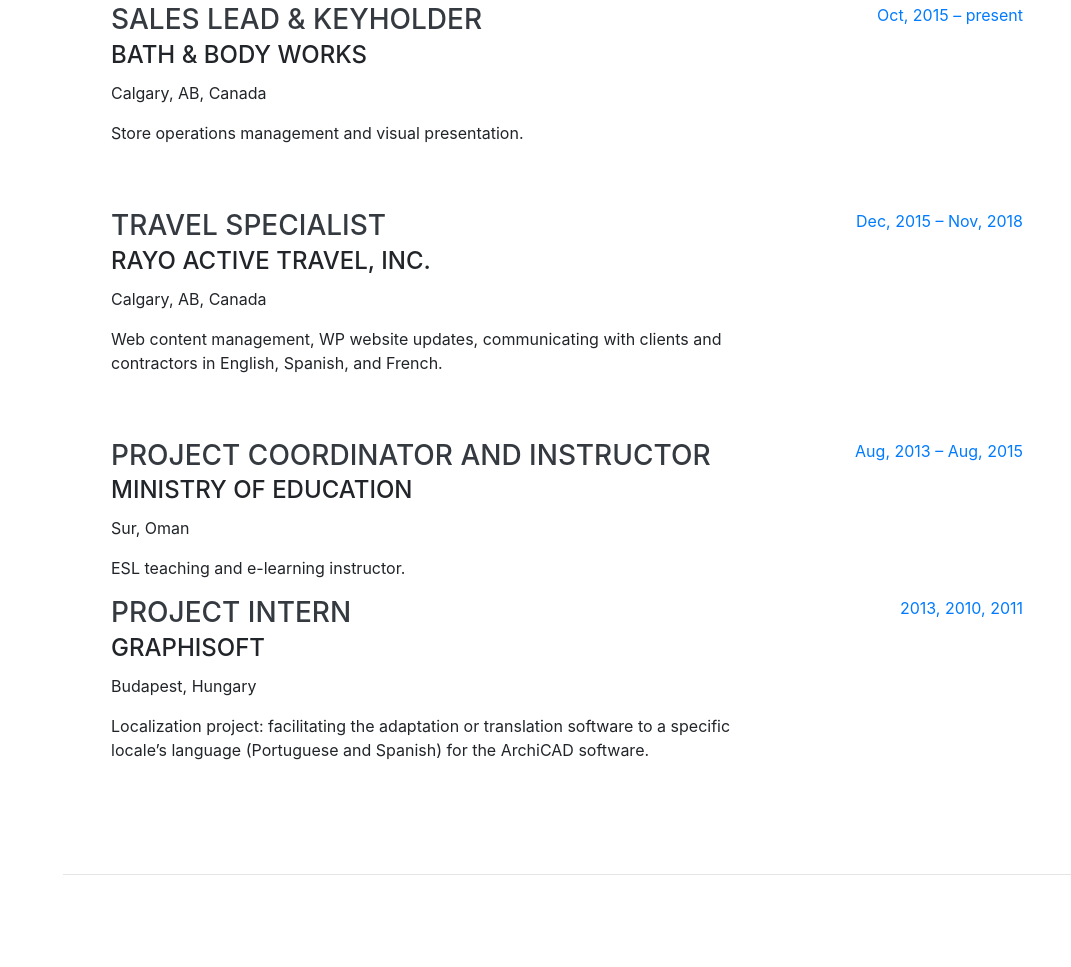
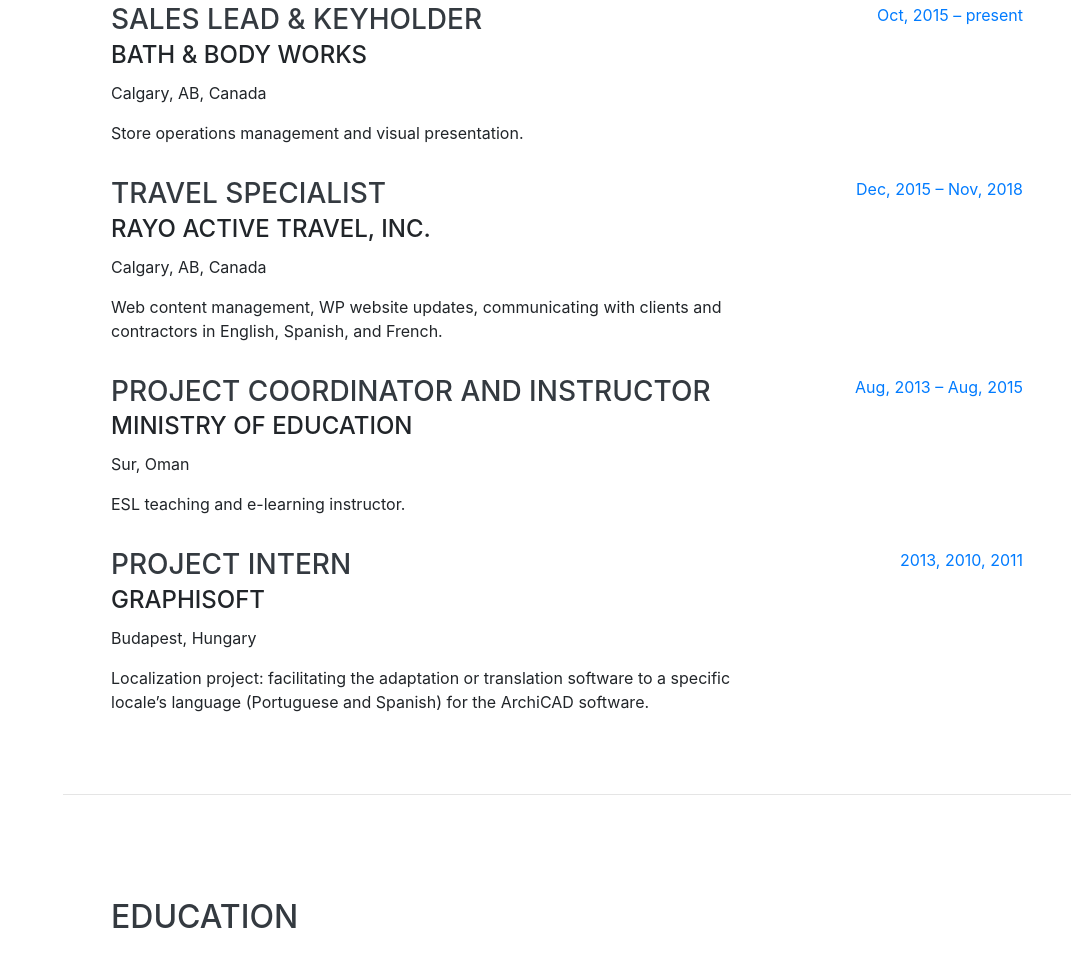
Before and after one commit to sddanila/Resume, a website with bundled scripts: page index.html in a window 1280 px wide. Shown: the part 932-1899 px from the top of the page, without its empty margins (209-1280 px from the left). Built offline with nearby package versions, Linux system fonts and the light colour scheme; a web font is replaced by a local one.

Commit message:
add change to experience section

```diff
--- a/index.html
+++ b/index.html
@@ -90,7 +90,7 @@
       <div class="w-100">
         <h2 class="mb-5">Experience</h2>
 
-        <div class="resume-item d-flex flex-column flex-md-row justify-content-between mb-5">
+        <div class="resume-item d-flex flex-column flex-md-row justify-content-between mb-3">
           <div class="resume-content">
             <h3 class="mb-0">Sales Lead & Keyholder</h3>
             <div class="subheading mb-2">Bath & Body Works</div>
@@ -102,7 +102,7 @@
           </div>
         </div>
 
-        <div class="resume-item d-flex flex-column flex-md-row justify-content-between mb-5">
+        <div class="resume-item d-flex flex-column flex-md-row justify-content-between mb-3">
           <div class="resume-content">
             <h3 class="mb-0">Travel Specialist</h3>
             <div class="subheading mb-2">Rayo Active Travel, Inc.</div>
@@ -114,7 +114,7 @@
           </div>
         </div>
 
-        <div class="resume-item d-flex flex-column flex-md-row justify-content-between">
+        <div class="resume-item d-flex flex-column flex-md-row justify-content-between mb-3">
           <div class="resume-content">
             <h3 class="mb-0">Project Coordinator and Instructor</h3>
             <div class="subheading mb-2">Ministry of Education</div>
@@ -126,7 +126,7 @@
           </div>
         </div>
 
-        <div class="resume-item d-flex flex-column flex-md-row justify-content-between mb-5">
+        <div class="resume-item d-flex flex-column flex-md-row justify-content-between mb-3">
           <div class="resume-content">
             <h3 class="mb-0">Project Intern</h3>
             <div class="subheading mb-2">Graphisoft</div>
```
